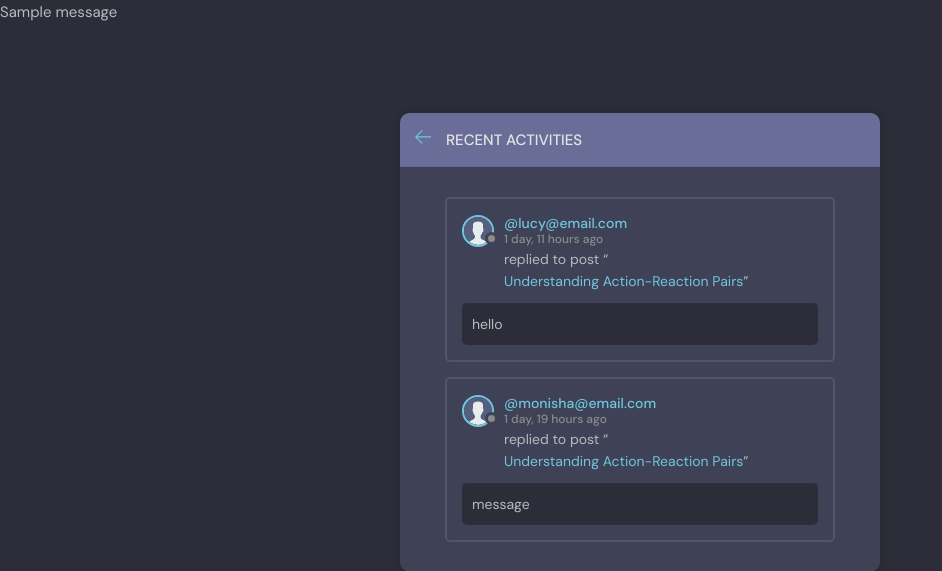
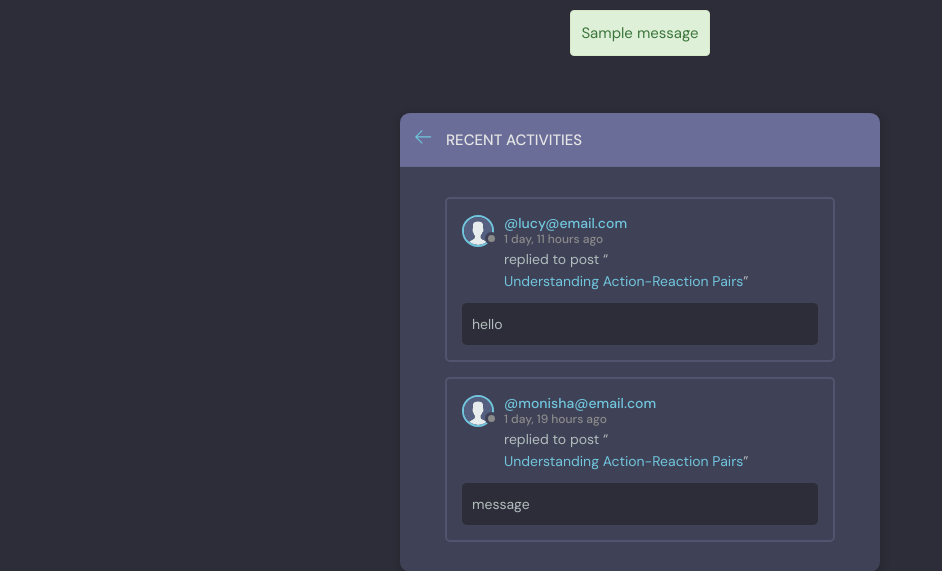
Before and after one commit to monisharavi729735/django-chatroom, a Django app: page /activity/ in a window 1280 px wide. Shown: the part 76-647 px from the top of the page, without its empty margins (0-942 px from the left). Run offline with Django 5.2, Linux system fonts and the light colour scheme; data comes from the database, SQL or seed files in the repository; both versions use the stored data as it was after the commit; tables that the repository leaves empty hold one stand-in row (values such as "Sample post"); one stand-in notice (Sample message) is shown.

Commit message:
flash message css

```diff
--- a/static/styles/style.css
+++ b/static/styles/style.css
@@ -1163,3 +1163,44 @@ a {
   color: var(--color-main);
   font-weight: 1.4rem;
 }
+
+.flash-message {
+  padding: 10px;
+  margin: 10px 0;
+  border: 1px solid transparent;
+  border-radius: 4px;
+}
+
+.flash-message.error {
+  color: #a94442;
+  background-color: #f2dede;
+  border-color: #ebccd1;
+}
+
+.flash-message.success {
+  color: #3c763d;
+  background-color: #dff0d8;
+  border-color: #d6e9c6;
+}
+
+.flash-message.info {
+  color: #31708f;
+  background-color: #d9edf7;
+  border-color: #bce8f1;
+}
+
+.flash-message.warning {
+  color: #8a6d3b;
+  background-color: #fcf8e3;
+  border-color: #faebcc;
+}
+
+.messages {
+  display: flex;
+  justify-content: center;
+  align-items: center;
+  flex-direction: column;
+  margin: 0;
+  padding: 0;
+  list-style-type: none;
+}
--- a/templates/main.html
+++ b/templates/main.html
@@ -16,7 +16,9 @@
     {% if messages %}
     <ul class="messages">
         {% for message in messages %}
-        <li>{{ message }}</li>
+        <div class="flash-message {% if message.tags %}{{ message.tags }}{% endif %}">
+          <li>{{ message }}</li>
+        </div>
         {% endfor %}
     </ul>
     {% endif %}
```
Also changed, not shown: db.sqlite3.
